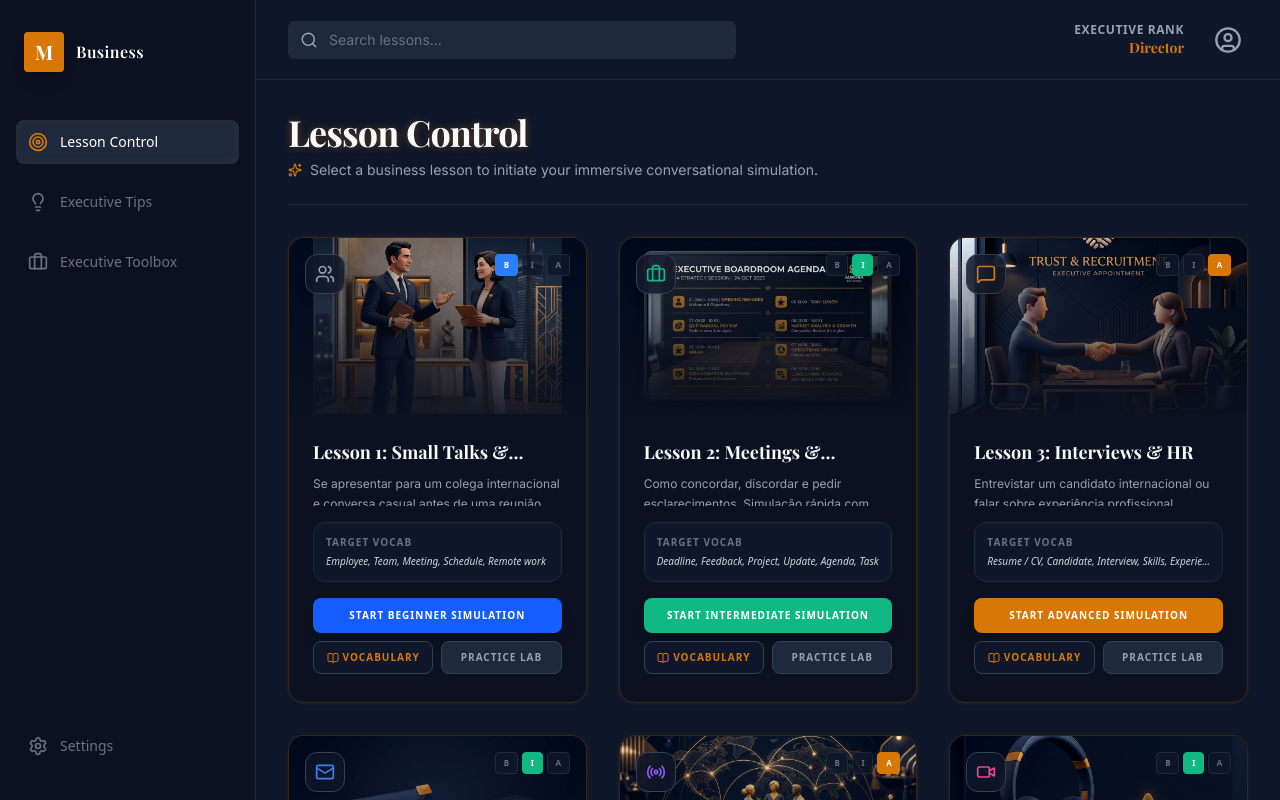
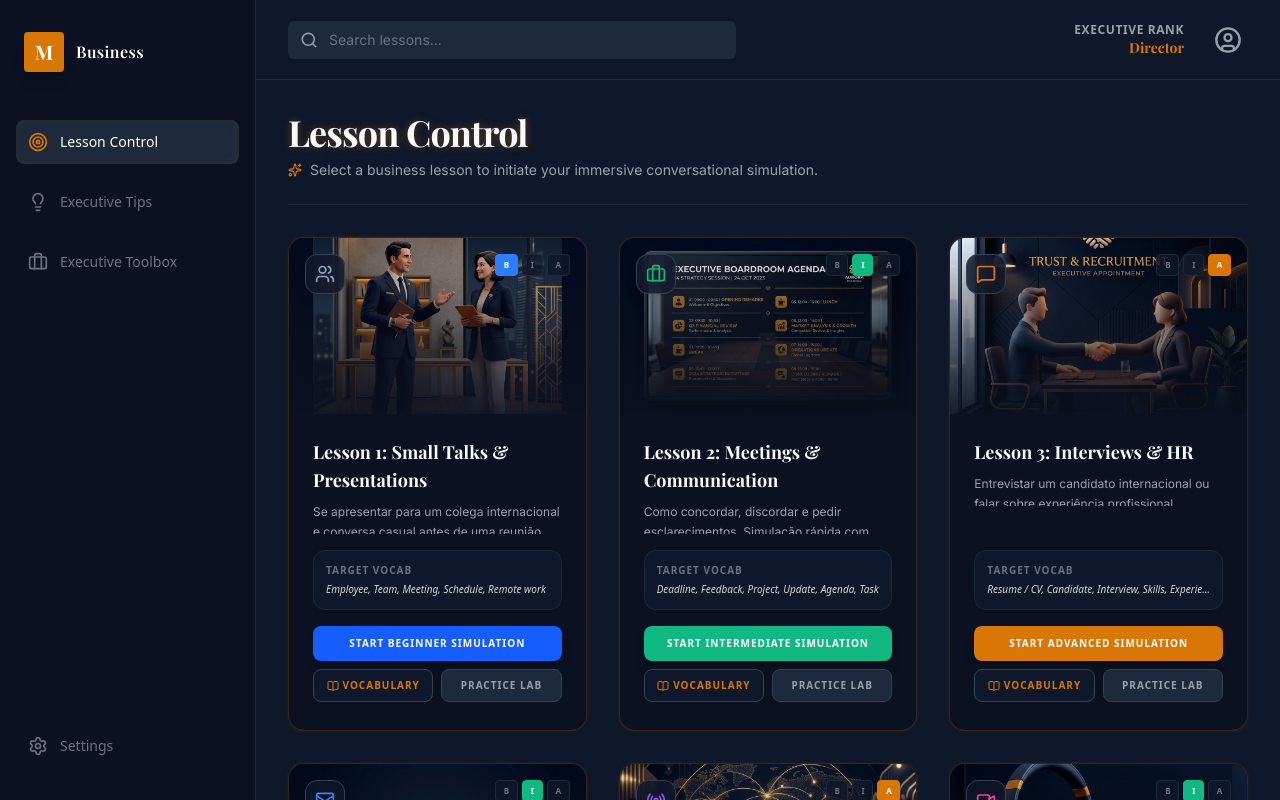
Before and after one commit to mantolatv-cmyk/missmonica-business, a Next.js app in the folder frontend/: page /dashboard in a window 1280 px wide. Built offline with nearby package versions, Linux system fonts and the light colour scheme; a web font is replaced by a local one.

Commit message:
fix: remove title line-clamp from dashboard cards to display full lesson names without ellipsis

```diff
--- a/frontend/src/app/dashboard/page.tsx
+++ b/frontend/src/app/dashboard/page.tsx
@@ -240,7 +240,7 @@ export default function LessonControl() {
               {/* Content */}
               <div className="p-6 flex-1 flex flex-col">
                 <div className="flex justify-between items-start mb-2">
-                  <h2 className="font-serif text-lg font-bold text-[#F8FAFC] group-hover:text-[#D97706] transition-colors line-clamp-1">
+                  <h2 className="font-serif text-lg font-bold text-[#F8FAFC] group-hover:text-[#D97706] transition-colors">
                     {lesson.title}
                   </h2>
                 </div>
```
